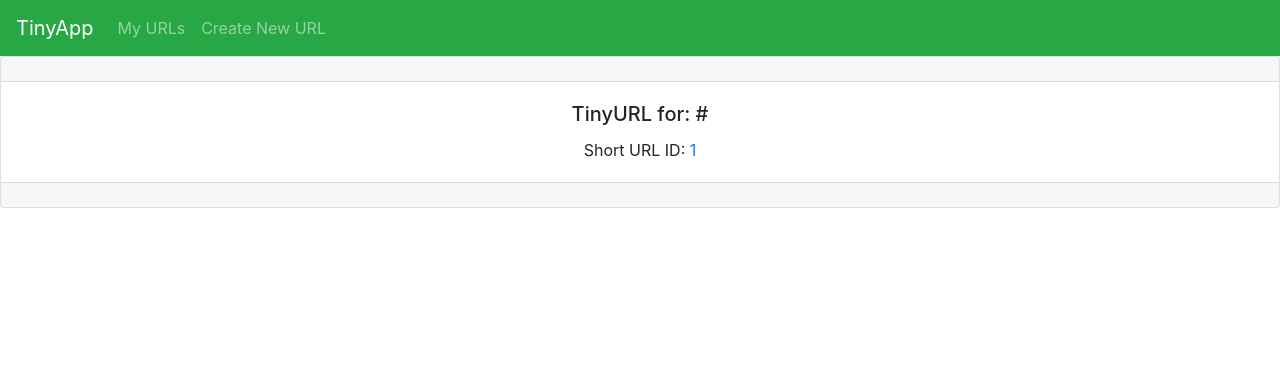
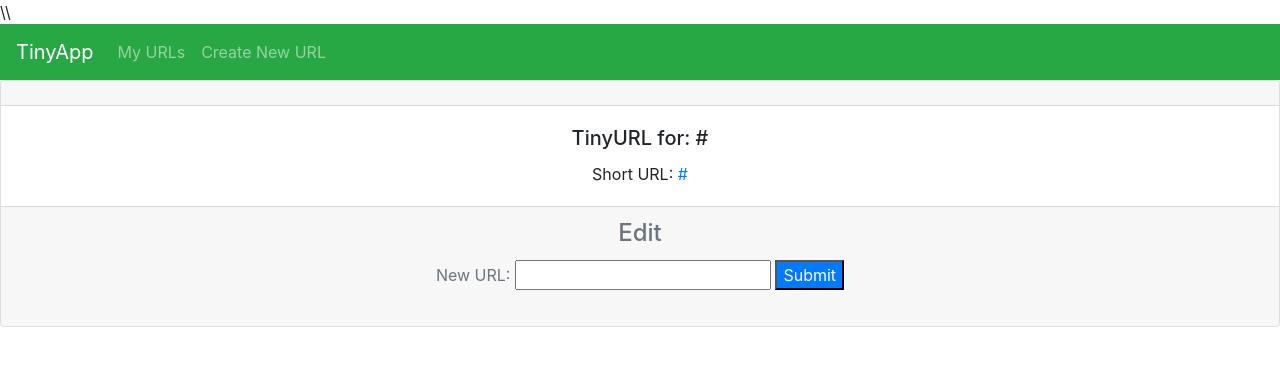
Before and after one commit to i3lmi/tinyapp, a Node server app: template views/urls_show.ejs in a window 1280 px wide. Shown: the top 366 px of the page. Run offline with Node 20, Linux system fonts and the light colour scheme; the template is opened without the code that fills it: most values are stand-ins (such as "Sample title", 1, 10 or a date in 2020); some libraries are stand-ins or nearby versions.

Commit message:
fixed urls/id

```diff
--- a/express_server.js
+++ b/express_server.js
@@ -1,6 +1,7 @@
 const express = require("express");
 const app = express();
-const cookieParser = require('cookie-parser')
+const cookieParser = require('cookie-parser');
+const { response } = require("express");
 const PORT = 8080; // default port 8080
 
 app.use(express.urlencoded({ extended: true }));
@@ -29,7 +30,7 @@ const urlDatabase = {
   }
 };
 
-// const users = {
+// const users =
 //   userRandomID: {
 //     id: "userRandomID",
 //     email: "user@example.com",
@@ -94,18 +95,21 @@ app.get("/urls/new", (req, res) => {
 //   res.render('urls_index', { message: 'Welcome to TinyApp!', user: user });
 // });
 
+app.post("/urls", (req, res) => {
+  const longURL = req.body.longURL;
+  const id = generateRandomString();
+  urlDatabase[id] = {
+    longURL: longURL,
+    userID: req.cookies.user_id
+  };
+  res.redirect(`/urls/${id}`);
 
-app.post("/urls", (req, res) => {
-  console.log(req.body); // Log the POST request body to the console
-  res.send("Ok"); // Respond with 'Ok' (we will replace this)
 });
 
-app.get("/urls/:id", (req, res) => {
-  const id = req.params.id;
-  const longURL = urlDatabase[req.params.id];
-  const templateVars = { id, longURL };
-  res.render("urls_show", templateVars);
-});
+// app.get("/urls/:id", (req, res) => {
+//   const templateVars = { longURL: urlDatabase[req.params.id] };
+//   res.render("urls_show", templateVars);
+// });
 
 
 app.post("/urls/:id/delete", (req, res) => {
@@ -121,7 +125,21 @@ app.post("/urls/:id", (req, res) => {
   res.redirect("/urls");
 });
 
-app
+app.get("/u/:id", (req, res) => {
+  const longURL = urlDatabase[req.params.id];
+  res.redirect(longURL);
+});
+
+// GET /u/:id
+app.get("/u/:shortURL", (req, res) => {
+  let shortURL = req.params.shortURL;
+  if(!urlDatabase[shortURL]){
+    res.send("URL for the given ID does not exist")
+  }
+  let longURL = urlDatabase[shortURL].longURL;
+  res.redirect(longURL);
+});
+
 
 
 app.get('/register', (req, res) => {
@@ -143,3 +161,33 @@ app.post('/register', (req, res) => {
   console.log(`User ID cookie set: ${id}`);
   res.redirect('/urls');
 });
+
+app.get("/urls/:id", (req, res) => {
+  const templateVars = { shortURL: req.params.id, longURL: urlDatabase[req.params.id].longURL };
+  console.log(templateVars)
+  res.render("urls_show", templateVars);
+});
+
+app.post('/urls', (req, res) => {
+  const longURL = req.body.longURL;
+  const shortURL = generateRandomString();
+  // Store the shortURL and longURL pair in the database here
+  db[shortURL] = longURL;
+  res.render('urls_show', { longURL: longURL, shortURL: shortURL });
+
+});
+
+// app.get('/urls/:id', (req, res) => {
+//   const id = req.params.id;
+//   const longURL = urlDatabase[id].longURL;
+//   const shortURL = id;
+//   res.render('urls_show', { id, longURL, shortURL });
+// });
+// //duplicates
+// app.get('/urls/:id', (req, res) => {
+//   const id = req.params.id;
+//   const longURL = urlDatabase[id].longURL;
+//   const shortURL = id;
+//   res.render('urls_show', { id, longURL, shortURL });
+// });
+//
--- a/views/urls_show.ejs
+++ b/views/urls_show.ejs
@@ -1,44 +1,60 @@
+
+\\
 <!DOCTYPE html>
 <html lang="en">
+
 <head>
   <!-- Bootstrap CSS -->
-    <link
-      rel="stylesheet"
-      href="https://stackpath.bootstrapcdn.com/bootstrap/4.2.1/css/bootstrap.min.css"
-      integrity="sha384-GJzZqFGwb1QTTN6wy59ffF1BuGJpLSa9DkKMp0DgiMDm4iYMj70gZWKYbI706tWS"
-      crossorigin="anonymous"
-    />
+  <link rel="stylesheet" href="https://stackpath.bootstrapcdn.com/bootstrap/4.2.1/css/bootstrap.min.css"
+    integrity="sha384-GJzZqFGwb1QTTN6wy59ffF1BuGJpLSa9DkKMp0DgiMDm4iYMj70gZWKYbI706tWS" crossorigin="anonymous">
   <title>URL - TinyApp Example</title>
 </head>
 
 <body>
   <%- include('partials/_header') %>
+    <div class="card text-center">
 
-    <div class="card text-center">
       <div class="card-header"></div>
       <div class="card-body">
-        <h5 class="card-title">TinyURL for: <%= longURL.longURL %></h5>
-        <p class="card-text">
-          Short URL ID: <a href="/u/<%= id %>"><%= id %></a>
+
+        <h5 class="card-title">TinyURL for: <%= longURL %>
+        </h5>
+        <p class="card-text">Short URL: <a href="/u/<%= shortURL %>">
+            <%= shortURL %>
+          </a>
         </p>
+
       </div>
-      <div class="card-footer text-muted"></div>
+
+
+      <div class="card-footer text-muted">
+        <div>
+          <h4 class="card-title" class="text-muted"> Edit
+          </h4>
+          <td>
+
+            <form method="POST" action="/urls/<%= shortURL %>/edit">
+              <label for="longURL"> New URL: </label>
+              <input type="text" name="longURL">
+              <button type="Submit" class="mb-2
+             bg-primary text-white">Submit</button>
+            </form>
+
+          </td>
         </div>
+
+      </div>
+    </div>
+
     <!-- Bootstrap JS -->
-    <script
-      src="https://code.jquery.com/jquery-3.3.1.slim.min.js"
+    <script src="https://code.jquery.com/jquery-3.3.1.slim.min.js"
       integrity="sha384-q8i/X+965DzO0rT7abK41JStQIAqVgRVzpbzo5smXKp4YfRvH+8abtTE1Pi6jizo"
-      crossorigin="anonymous"
-    ></script>
-    <script
-      src="https://cdnjs.cloudflare.com/ajax/libs/popper.js/1.14.7/umd/popper.min.js"
+      crossorigin="anonymous"></script>
+    <script src="https://cdnjs.cloudflare.com/ajax/libs/popper.js/1.14.7/umd/popper.min.js"
       integrity="sha384-UO2eT0CpHqdSJQ6hJty5KVphtPhzWj9WO1clHTMGa3JDZwrnQq4sF86dIHNDz0W1"
-      crossorigin="anonymous"
-    ></script>
-    <script
-      src="https://stackpath.bootstrapcdn.com/bootstrap/4.3.1/js/bootstrap.min.js"
+      crossorigin="anonymous"></script>
+    <script src="https://stackpath.bootstrapcdn.com/bootstrap/4.3.1/js/bootstrap.min.js"
       integrity="sha384-JjSmVgyd0p3pXB1rRibZUAYoIIy6OrQ6VrjIEaFf/nJGzIxFDsf4x0xIM+B07jRM"
-      crossorigin="anonymous"
-    ></script>
+      crossorigin="anonymous"></script>
+
 </body>
-</html>
```
Also changed, not shown: views/urls_new.ejs (line endings or trailing spaces). Lines whose indentation alone changed are shown as unchanged.
